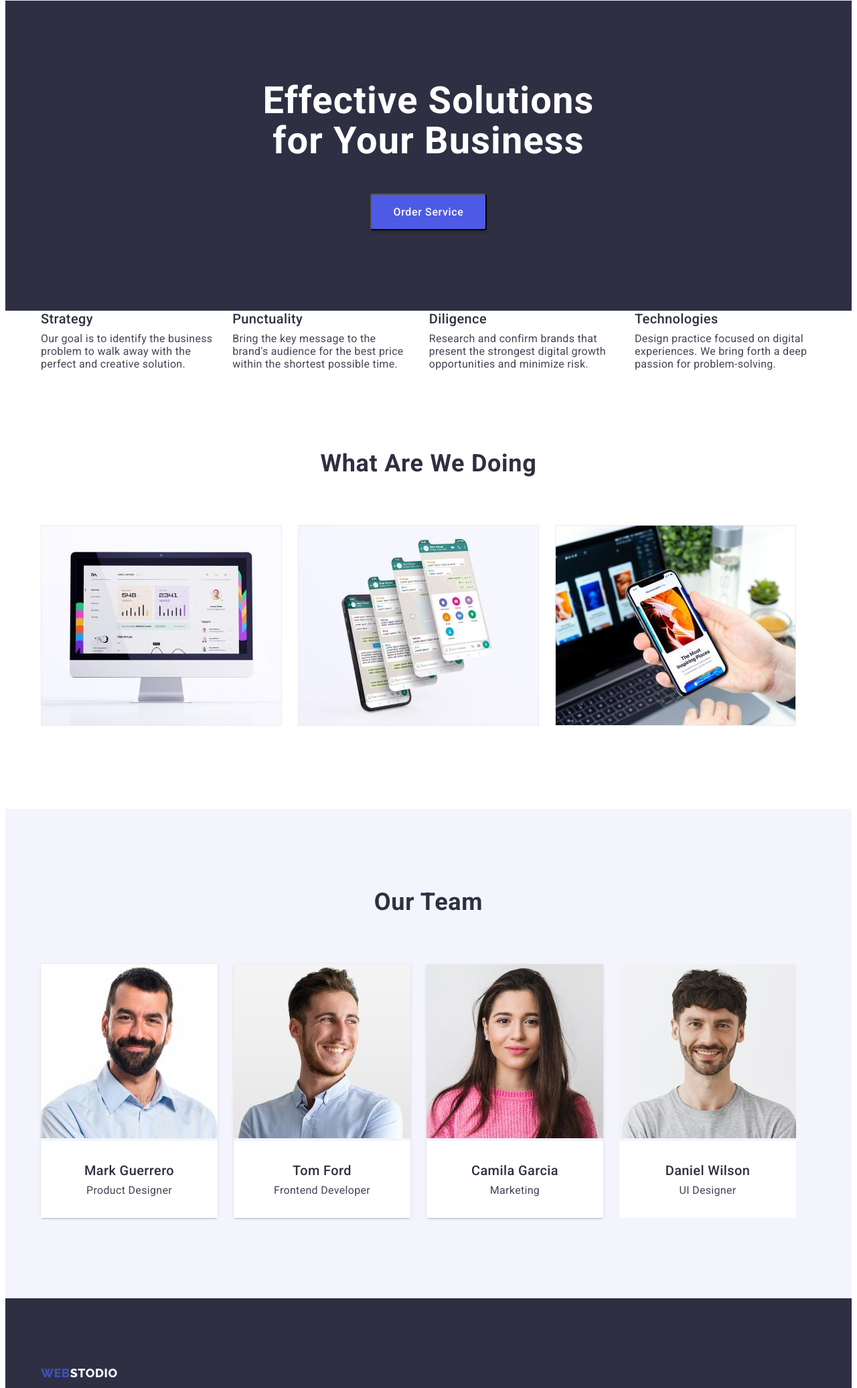
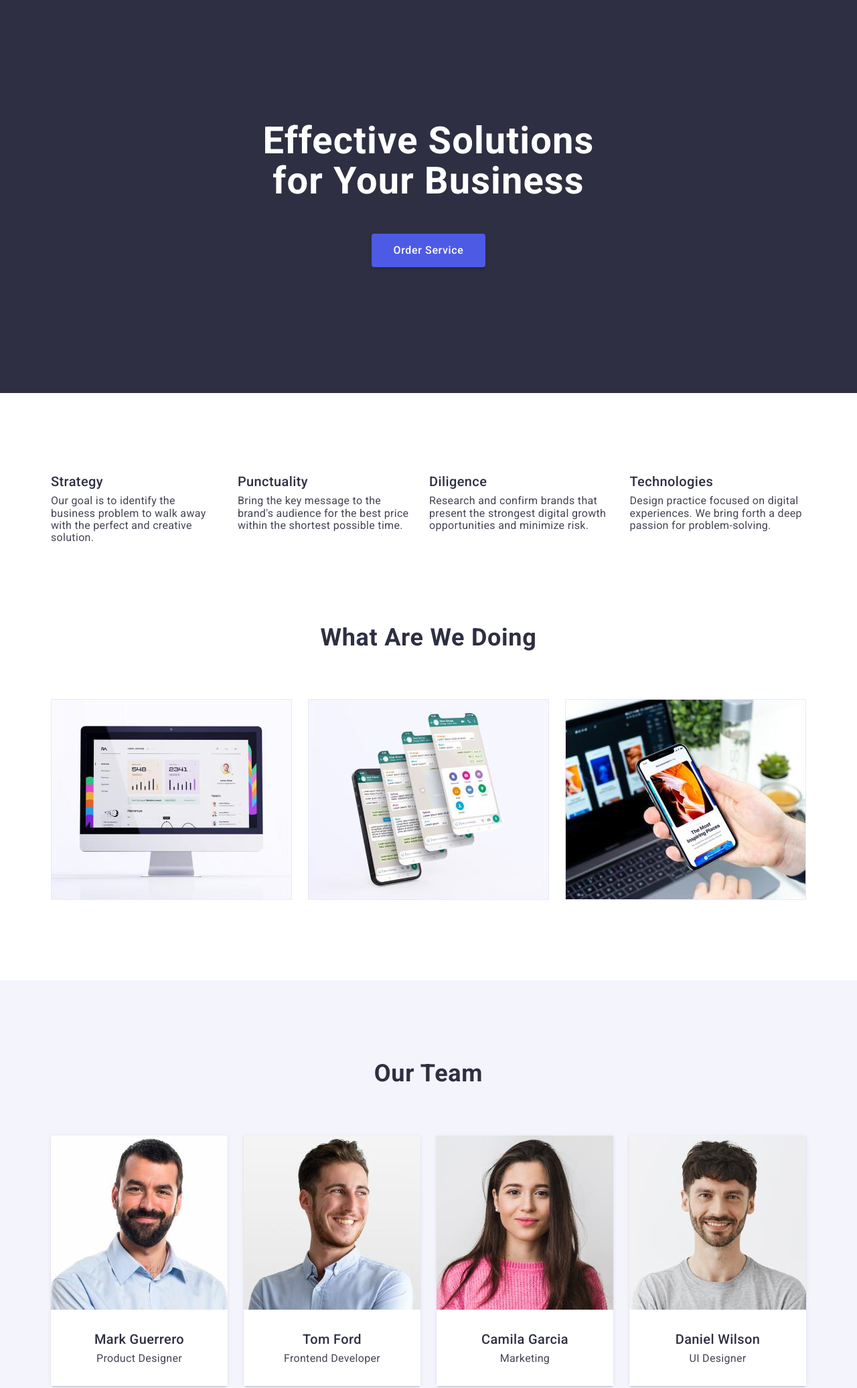
Before and after one commit to helgiy/helgiy-homework-03, a plain HTML site: page index.html in a window 1280 px wide. Shown: the part 80-2153 px from the top of the page at 67% size. Drawn offline with nearby package versions, Linux system fonts and the light colour scheme.

Commit message:
editing-03

```diff
--- a/css/styles.css
+++ b/css/styles.css
@@ -11,7 +11,8 @@ margin: 0;
 padding-left: 0;
 }
 img {
-    display: block 100%;
+display: block ;
+height: auto;
 }
 /* joint class */
 :root {
@@ -123,8 +124,8 @@ background-color: var(--three-color);}
 .hero{
     background-color: var(--main-color);
     display: flex;
-    /* padding-top: 188px;
-    padding-bottom: 188px; */
+    padding-top: 188px;
+    padding-bottom: 188px;
 }
 
 .hero-title{
@@ -135,9 +136,10 @@ color:var(--three-color);
  letter-spacing: 0.02em;
 color:var(--three-color);
  margin-bottom: 48px;
+width: 496px;
  margin-left: auto;
 margin-right: auto;
- width: 496px;
+
 
 }
 
@@ -156,7 +158,7 @@ margin-right: auto;
     padding: 16px 32px;
         box-shadow: 0px 4px 4px rgba(0, 0, 0, 0.15);
             border-radius: 4px;
-}
+            border: none;}
 
 .hero-button:hover,:focus{
     color: #FFFFFF;
@@ -167,12 +169,8 @@ margin-right: auto;
 
 /* 1section */
 .about{
-    padding-top: 0;
-    /* padding-top: 120px;
-        padding-bottom: 120px;
-        margin-left: 156px;
-        margin-right: 156px;
-         */
+
+   padding-top: 120px;
 }
 .about-list{
     display: flex;
@@ -180,6 +178,7 @@ margin-right: auto;
 }
 .about-items{
     margin: 0 auto;
+
 }
 .about-items-title{
 font-weight: 500;
@@ -301,12 +300,12 @@ width: 264px;
 
 }
 /* portfolio */
-/* .portfolio{
-    padding-top: 88px;
+.portfolio{
+    padding-top: 96px;
         padding-bottom:120px;
-        margin-right:156px;
-        margin-left: 156px
-} */
+        /* margin-right:156px;
+        margin-left: 156px */
+}
 .portfolio-leble{
     display: flex;
 gap: 24px;
@@ -342,6 +341,7 @@ padding: 12px 24px;
     row-gap: 48px;
 column-gap: 21px;
 flex-basis: calc((100% - 30px) / 3);}
+
 .portfolio-services {
     border: 1px solid #E7E9FC;
     display: block;
@@ -357,7 +357,6 @@ flex-basis: calc((100% - 30px) / 3);}
     padding-left: 16px;
     padding-right: 54px;
 
-
 }
 .portfolio-services-title {
     font-weight: 500;
@@ -365,7 +364,7 @@ flex-basis: calc((100% - 30px) / 3);}
     line-height: 1.2;
     letter-spacing: 0.02em;
     color: var(--main-color);
-
+    margin-bottom: 8px;
 }
 .portfolio-services-text{
     font-size: 16px;
--- a/index.html
+++ b/index.html
@@ -7,7 +7,7 @@
         <meta http-equiv="X-UA-Compatible" content="IE=edge">
         <meta name="viewport" content="width=device-width, initial-scale=1.0">
         <title>Web-Studio</title>
-
+        <link rel="stylesheet" href="https://cdn.jsdelivr.net/npm/modern-normalize@1.1.0/modern-normalize.min.css">
         <link rel="preconnect" href="https://fonts.googleapis.com">
         <link rel="preconnect" href="https://fonts.gstatic.com" crossorigin>
         <link
@@ -49,15 +49,14 @@
         </header>
         <main>
             <!-- scrolls -->
-            <section class="sectoins hero">
+            <section class="hero">
                 <div class=" container">
-                    <h1 class="hero-title"> Effective Solutions <br />
-                        for Your Business</h1>
+                    <h1 class="hero-title"> Effective Solutions for Your Business</h1>
                     <button class="hero-button" type="button">Order Service</button>
                 </div>
             </section>
             <!-- 1section -->
-            <section class=" abuot">
+            <section class="about">
                 <div class="container">
                     <h2 hidden>features</h2>
                     <ul class="about-list">
@@ -123,8 +122,9 @@
                                 <h3 class="team-items-title">Camila Garcia</h3>
                                 <p class="team-items-text">Marketing</p>
                             </div>
-                        </li class="team-items">
-                        <li><img src="./images/Daniel-Wilson.jpg" alt="Daniel Wilson" width="264" height="260">
+                        </li>
+                        <li class="team-items">
+                            <img src="./images/Daniel-Wilson.jpg" alt="Daniel Wilson" width="264" height="260">
                             <div class="retreat">
                                 <h3 class="team-items-title">Daniel Wilson</h3>
                                 <p class="team-items-text">UI Designer</p>
```
Also changed, not shown: portfolio.html (+18 -18 lines).
